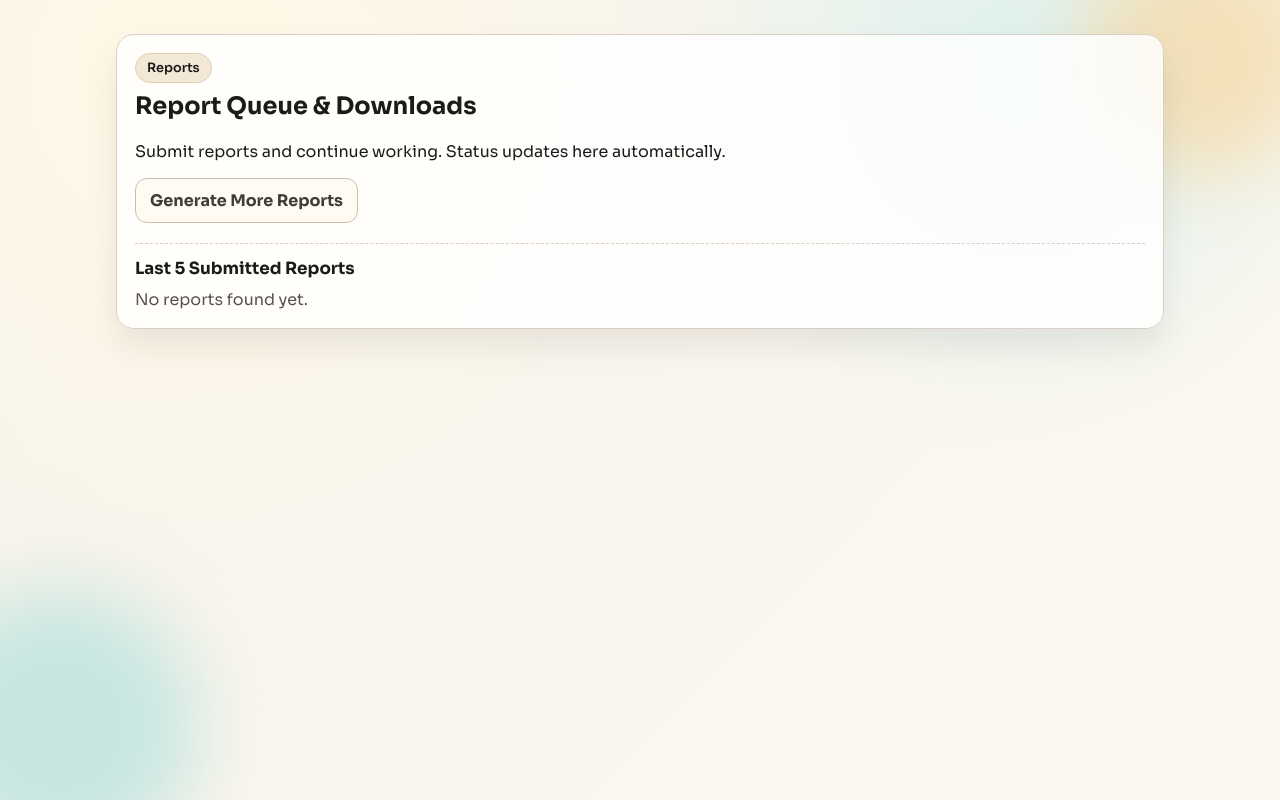
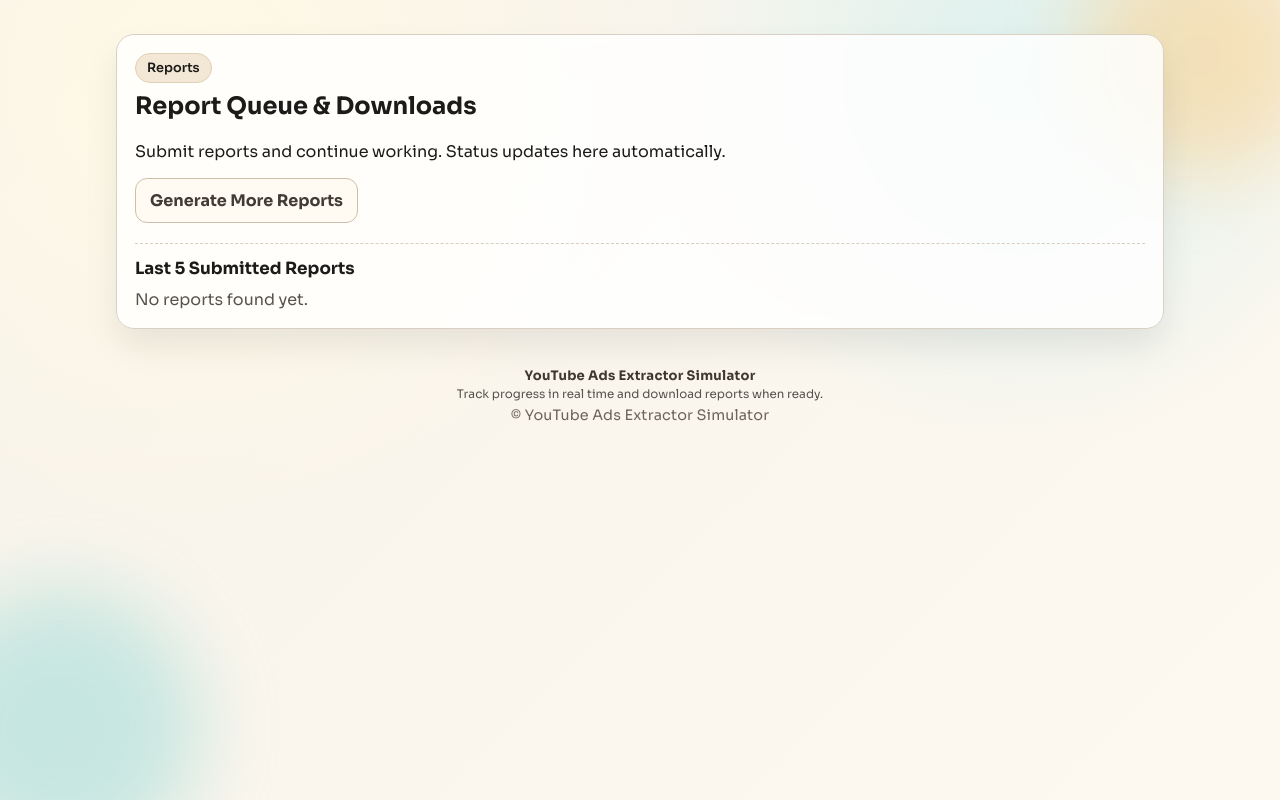
Before and after one commit to sarbadal/YouTube-Data-Extractor-Simulate, a Flask app: page /results in a window 1280 px wide. Run offline with Flask 3, Linux system fonts and the light colour scheme.

Commit message:
add footer

```diff
--- a/webapp/static/styles.css
+++ b/webapp/static/styles.css
@@ -309,9 +309,51 @@ dd {
   margin: 0;
 }
 
+.app-footer {
+  position: relative;
+  z-index: 1;
+  max-width: 940px;
+  margin: -18px auto 22px;
+  padding: 0 16px;
+}
+
+.result-container + .app-footer {
+  max-width: 1080px;
+}
+
+.footer-content {
+  text-align: center;
+}
+
+.footer-title {
+  margin: 0;
+  font-size: 0.82rem;
+  font-weight: 700;
+  letter-spacing: 0.02em;
+  color: #3e3831;
+}
+
+.footer-subtitle {
+  margin: 3px 0 0;
+  font-size: 0.74rem;
+  color: var(--muted);
+}
+
+.footer-meta {
+  margin: 5px 0 0;
+  font-size: 0.9rem;
+  font-weight: 400;
+  color: #6b645b;
+  letter-spacing: 0.01em;
+}
+
 @media (max-width: 720px) {
   .inline-fields {
     grid-template-columns: 1fr;
+  }
+
+  .footer-content {
+    text-align: left;
   }
 }
 
--- a/webapp/templates/result.html
+++ b/webapp/templates/result.html
@@ -96,6 +96,15 @@
         </section>
       </section>
     </main>
+
+    <footer class="app-footer">
+      <div class="footer-content">
+        <p class="footer-title">YouTube Ads Extractor Simulator</p>
+        <p class="footer-subtitle">Track progress in real time and download reports when ready.</p>
+        <p class="footer-meta">&copy; YouTube Ads Extractor Simulator</p>
+      </div>
+    </footer>
+
     <script>
       setTimeout(() => {
         window.location.reload();
```
Also changed, not shown: webapp/templates/index.html (+8 -0 lines).
